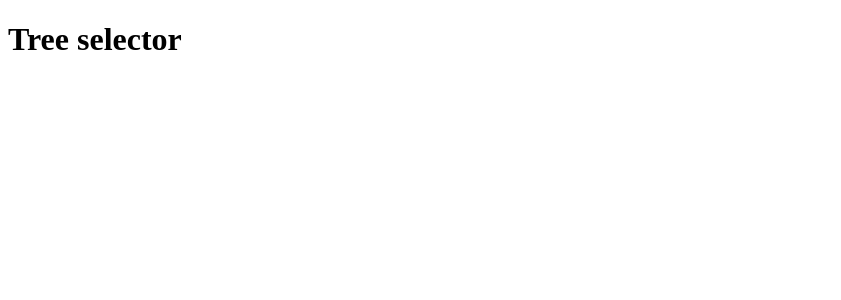
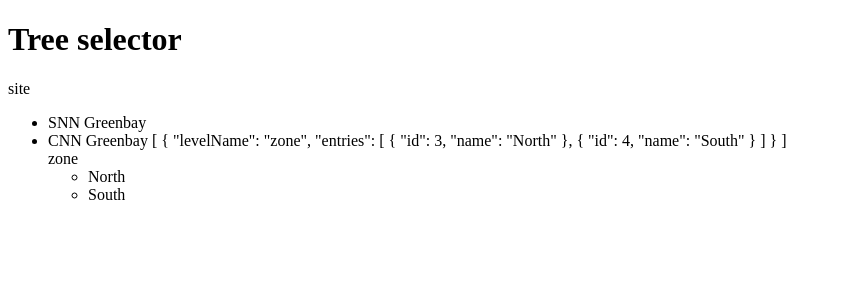
Before and after one commit to lakshya0246/tree-selector, an Angular app: page / in a window 1280 px wide. Shown: the top 300 px of the page, without its empty margins (0-841 px from the left). Built offline with nearby package versions, Linux system fonts and the light colour scheme.

Commit message:
Add select component and mock response

```diff
--- a/src/app/app.component.html
+++ b/src/app/app.component.html
@@ -1,3 +1,9 @@
 <h1>
   Tree selector
 </h1>
+
+<ul></ul>
+
+{{selected}}
+
+<app-select [tree]='locations'></app-select>
--- a/src/app/app.component.ts
+++ b/src/app/app.component.ts
@@ -1,4 +1,5 @@
 import { Component } from '@angular/core';
+import { RESPONSE } from './response.mock';
 
 @Component({
   selector: 'app-root',
@@ -6,5 +7,6 @@
   styleUrls: ['./app.component.scss']
 })
 export class AppComponent {
-  title = 'tree-selector';
+  selected: string;
+  locations = RESPONSE;
 }
--- a/src/app/app.module.ts
+++ b/src/app/app.module.ts
@@ -2,10 +2,12 @@
 import { NgModule } from '@angular/core';
 
 import { AppComponent } from './app.component';
+import { SelectComponent } from './select/select.component';
 
 @NgModule({
   declarations: [
-    AppComponent
+    AppComponent,
+    SelectComponent
   ],
   imports: [
     BrowserModule
--- /dev/null
+++ b/src/app/interfaces.ts
@@ -0,0 +1,10 @@
+export interface Tree {
+    levelName: string;
+    entries: Entry[]
+}
+
+export interface Entry {
+    id: number;
+    name: string;
+    children: Tree[]
+}
--- /dev/null
+++ b/src/app/response.mock.ts
@@ -0,0 +1,20 @@
+import { Tree } from "./interfaces";
+
+export const RESPONSE: Tree =
+{
+    levelName: "site",
+    entries: [
+        { id: 1, name: "SNN Greenbay", children: undefined },
+        {
+            id: 2, name: "CNN Greenbay", children: [
+                {
+                    levelName: 'zone',
+                    entries: [
+                        { id: 3, name: 'North', children: undefined },
+                        { id: 4, name: 'South', children: undefined }
+                    ]
+                }
+            ]
+        }
+    ]
+}
--- /dev/null
+++ b/src/app/select/select.component.html
@@ -0,0 +1,10 @@
+{{tree.levelName}}
+<ul>
+    <li *ngFor="let entry of tree.entries">
+        {{entry.name}}
+        <ng-container *ngIf="entry.children">
+            {{entry.children | json}}
+            <app-select [tree]="child" *ngFor="let child of entry.children"></app-select>
+        </ng-container>
+    </li>
+</ul>
--- /dev/null
+++ b/src/app/select/select.component.scss
@@ -0,0 +1,3 @@
+:host {
+    display: block;
+}
--- /dev/null
+++ b/src/app/select/select.component.ts
@@ -0,0 +1,20 @@
+import { Component, Input, OnInit } from '@angular/core';
+import { Tree } from '../interfaces';
+
+@Component({
+  selector: 'app-select',
+  templateUrl: './select.component.html',
+  styleUrls: ['./select.component.scss']
+})
+export class SelectComponent implements OnInit {
+
+  @Input() tree: Tree;
+
+  constructor() { }
+
+  ngOnInit(): void {
+    console.log(this.tree);
+
+  }
+
+}
```
